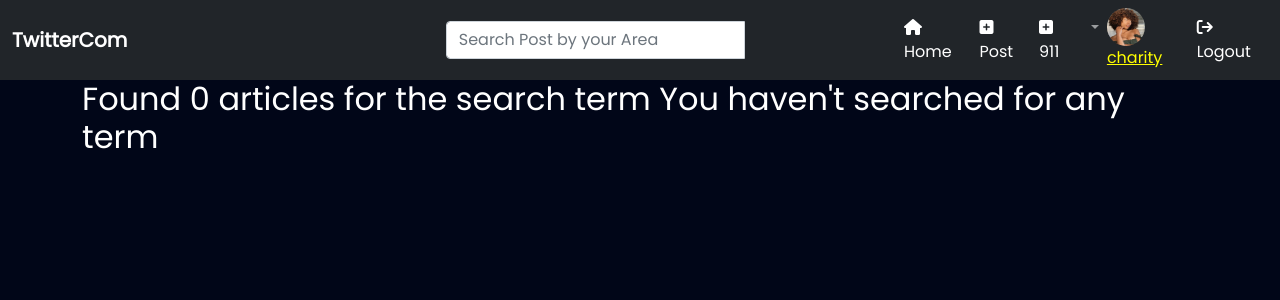
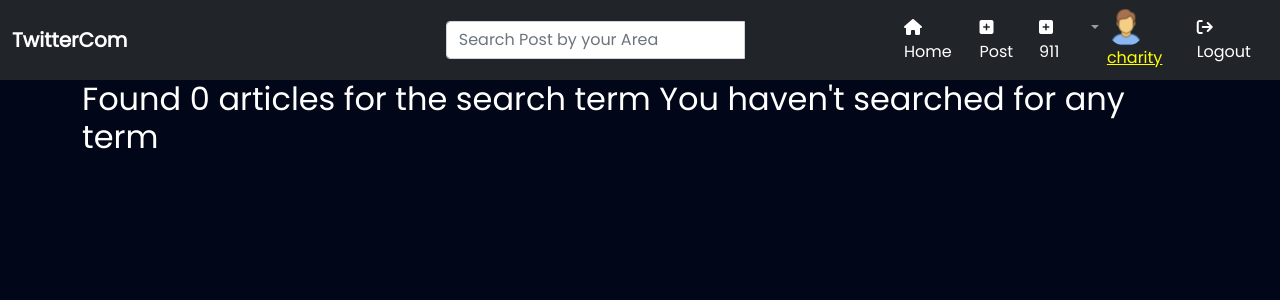
Before and after one commit to Charity-Mutembei/Django-week4-ip, a Django app: page /posts/ in a window 1280 px wide. Shown: the top 300 px of the page. Run offline with Django 4.2, Linux system fonts and the light colour scheme; a user stored in the database is signed in; some libraries are stand-ins or nearby versions.

```diff
--- a/comTwitter/templates/navbar.html
+++ b/comTwitter/templates/navbar.html
@@ -39,7 +39,7 @@
             </ul>
           </li>
           <li class="nav-item" >
-            <a href="{% url 'profile' %}" style="color: yellow;"><img src="/static/Cabelo quebradiço_ um guia completo para cabelos cacheados.jpeg" alt="" style="width: 1cm; height: 1cm; border-radius: 1cm; margin-left: 0cm;">{{request.user}}</a>
+            <a href="{% url 'profile' %}" style="color: yellow;"><img src="/static/icons8-person-80.png" alt="" style="width: 1cm; height: 1cm; border-radius: 1cm; margin-left: 0cm;">{{request.user}}</a>
         </li>
           <li class="nav-item">
               <a class="nav-link active" href="{% url 'logout' %}"><i class="fa-solid fa-arrow-right-from-bracket"></i> Logout</a>
```
